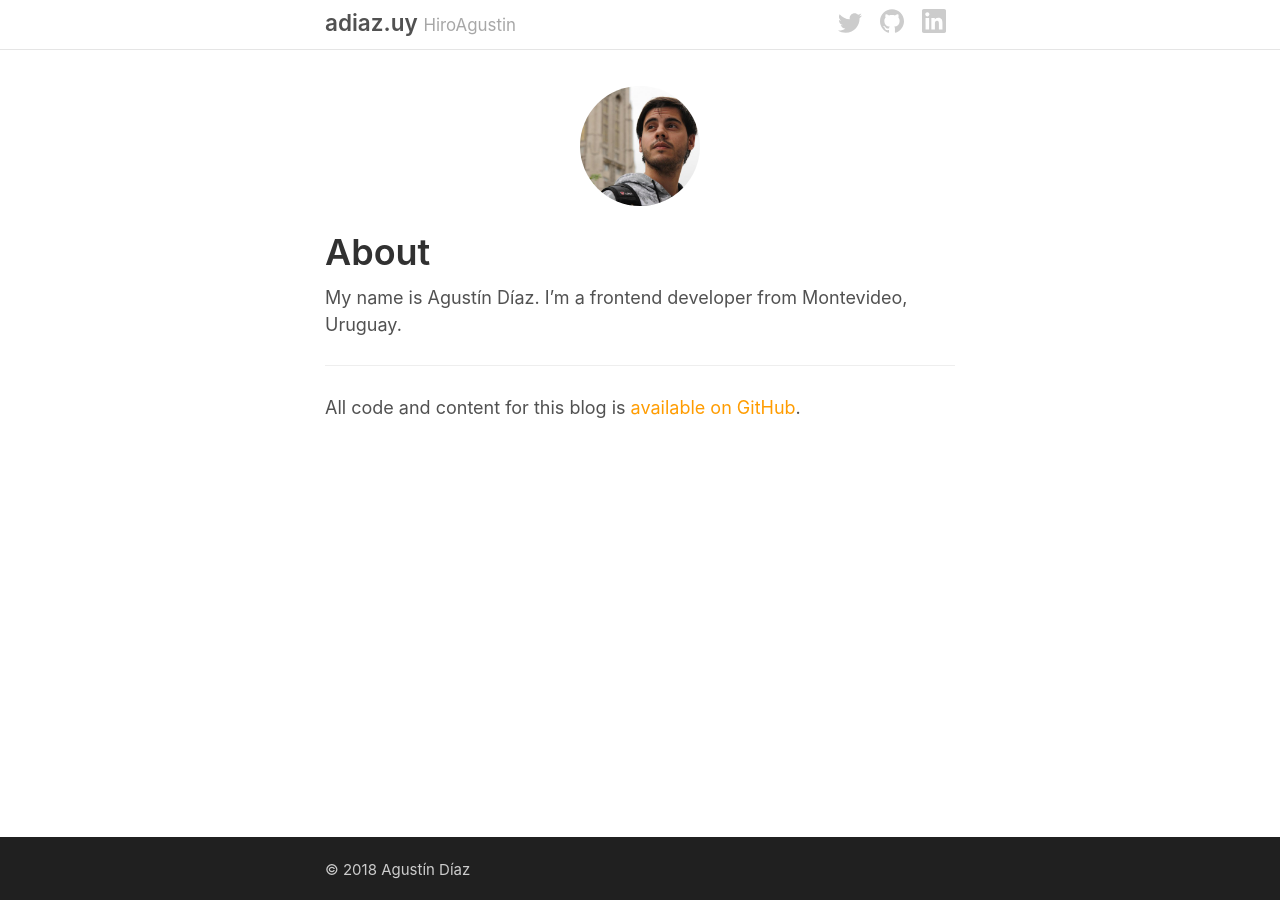
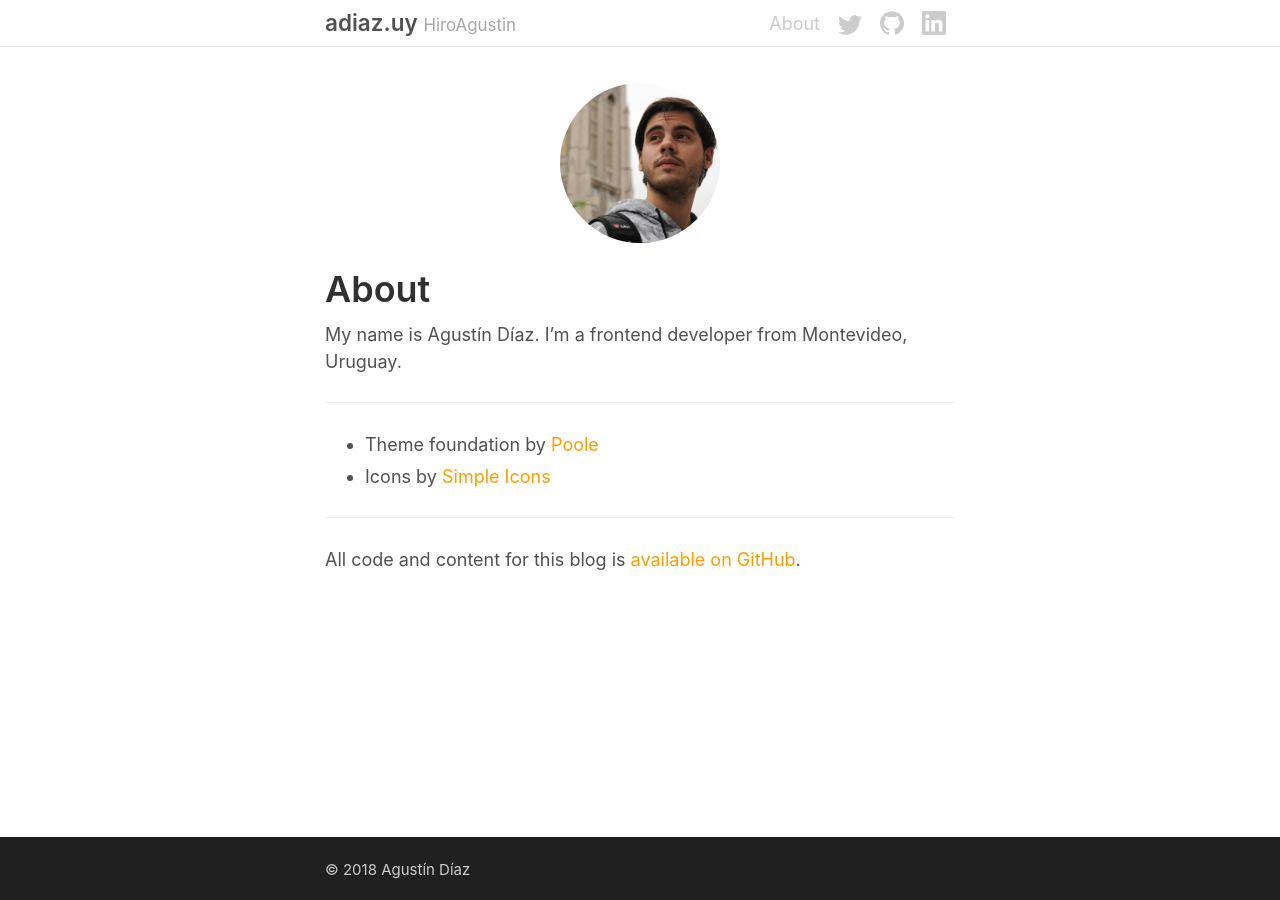
Before and after one commit to HiroAgustin/adiaz.uy-legacy, a Jekyll site: the page built from about.html, in a window 1280 px wide. Built offline with Jekyll 4.4.1, drawn with Linux system fonts in a browser that asks for light colours.

Commit message:
Add link to about page.

```diff
--- a/_layouts/default.html
+++ b/_layouts/default.html
@@ -15,17 +15,34 @@ layout: compress
 
         <ul class="Header__Nav">
           <li class="Header__Nav__Item">
-            <a class="Header__Nav__Link Header__Nav__Link--Twitter" title="Agustin’s Twitter" href="https://twitter.com/HiroAgustin/">
+            <a class="Header__Nav__Link"
+               href="{{ site.baseurl }}/about/"
+               title="Agustin’s"
+            >
+              About
+            </a>
+          </li>
+          <li class="Header__Nav__Item">
+            <a class="Header__Nav__Link Header__Nav__Link--Twitter"
+               href="https://twitter.com/HiroAgustin/"
+               title="Agustin’s Twitter"
+            >
               {% include icon-twitter.html %}
             </a>
           </li>
           <li class="Header__Nav__Item">
-            <a class="Header__Nav__Link Header__Nav__Link--GitHub" title="Agustin’s GitHub" href="https://github.com/HiroAgustin/">
+            <a class="Header__Nav__Link Header__Nav__Link--GitHub"
+               href="https://github.com/HiroAgustin/"
+               title="Agustin’s GitHub"
+            >
               {% include icon-github.html %}
             </a>
           </li>
           <li class="Header__Nav__Item">
-            <a class="Header__Nav__Link Header__Nav__Link--LinkedIn" title="Agustin’s LinkedIn" href="https://linkedin.com/in/HiroAgustin/en/">
+            <a class="Header__Nav__Link Header__Nav__Link--LinkedIn"
+               href="https://linkedin.com/in/HiroAgustin/en/"
+               title="Agustin’s LinkedIn"
+            >
               {% include icon-linkedin.html %}
             </a>
           </li>
--- a/_sass/_header.scss
+++ b/_sass/_header.scss
@@ -29,12 +29,12 @@
     }
 
     small {
-      display: block;
+      display: none;
       font-size: 75%;
       font-weight: 400;
       opacity: .5;
 
-      @media (min-width: 30em) {
+      @media (min-width: 25em) {
         display: inline;
       }
     }
@@ -47,13 +47,24 @@
     padding: 0;
 
     &__Link {
+      align-items: center;
       color: $gray-2;
+      display: flex;
+      height: 100%;
       padding: .5rem;
       transition: color .15s ease-out, border-color .15s ease-out;
 
       &:after {
         border-color: $gray-2;
         bottom: -1px;
+      }
+
+      &:hover, &:focus {
+        color: $link-color;
+
+        &:after {
+          border-color: $link-color;
+        }
       }
 
       &--GitHub {
--- a/about.html
+++ b/about.html
@@ -4,7 +4,7 @@ title: About
 ---
 
 <div class="page">
-  <img class="d-block m-auto round" src="{{ site.baseurl }}/public/Avatar.jpeg" alt="Agustín Díaz" width="120" height="120">
+  <img class="d-block m-auto round" src="{{ site.baseurl }}/public/Avatar.jpeg" alt="Agustín Díaz" width="160" height="160">
 
   <h1>About</h1>
 
@@ -12,5 +12,16 @@ title: About
 
   <hr>
 
+  <ul>
+    <li>
+      Theme foundation by <a href="http://getpoole.com/">Poole</a>
+    </li>
+    <li>
+      Icons by <a href="https://simpleicons.org/">Simple Icons</a>
+    </li>
+  </ul>
+
+  <hr>
+
   <p>All code and content for this blog is <a href="https://github.com/HiroAgustin/adiaz.github.com/">available on GitHub</a>.</p>
 </div>
```
